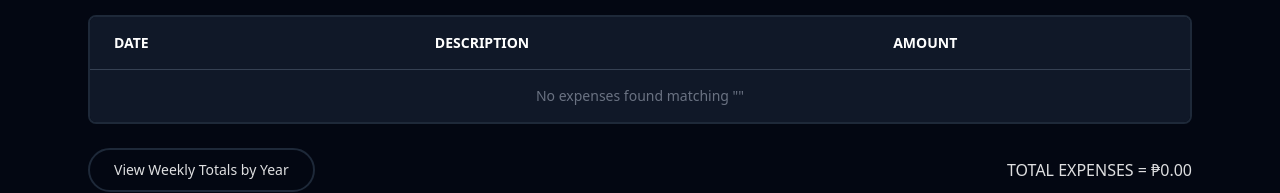
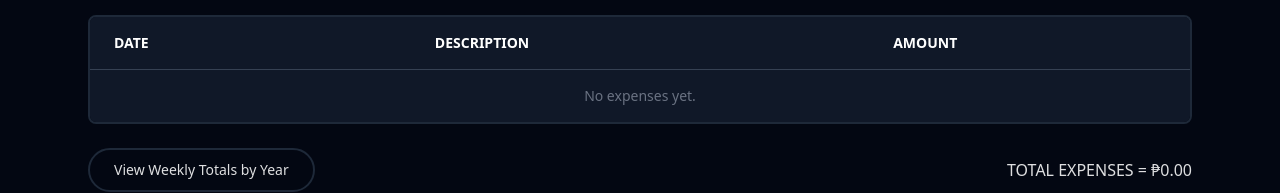
Before and after one commit to EmilB107/ExpenseTracker, a Vue app: page / in a window 1280 px wide. Shown: the part 129-322 px from the top of the page. Built offline with nearby package versions, Linux system fonts and the light colour scheme.

Commit message:
fix: show correct empty state message and ignore local files

```diff
--- a/src/components/MainTable.vue
+++ b/src/components/MainTable.vue
@@ -71,7 +71,7 @@ const {
 
               <tr v-if="filteredExpenses.length === 0">
                 <td colspan="3" class="px-6 py-4 text-center text-gray-500">
-                  No expenses found matching "{{ searchQuery }}"
+                  {{ searchQuery ? `No expenses found matching "${searchQuery}"` : 'No expenses yet.' }}
                 </td>
               </tr>
             </tbody>
```
Also changed, not shown: 1 other file (tests, documents, lock files or other folders).
